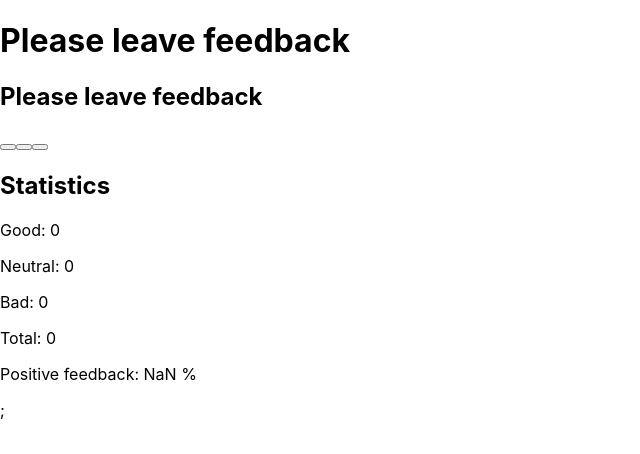
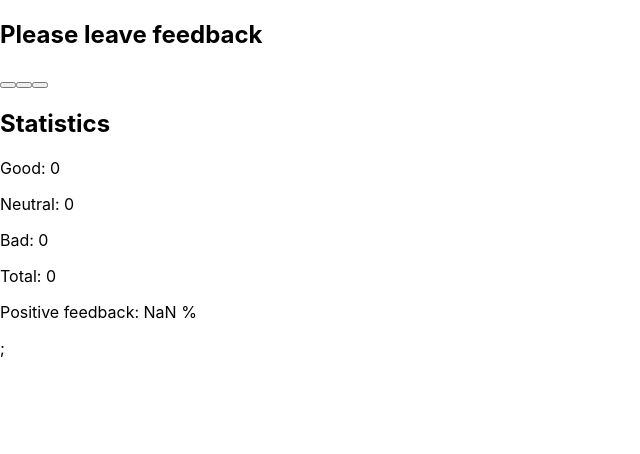
Before and after one commit to Zoriana-Burian/goit-react-hw-02-feedback, a React (Create React App) app: page / in a window 1280 px wide. Shown: the top 454 px of the page, without its empty margins (0-640 px from the left). Built offline with nearby package versions, Linux system fonts and the light colour scheme.

Commit message:
Update App.js

```diff
--- a/src/App.js
+++ b/src/App.js
@@ -24,7 +24,7 @@ import Feedback from './components/Feedback/Feedback';
 //}
 const App = () => (
   <>
-    <h1>Please leave feedback</h1>
+
     <Feedback/>
 
    </>
```
